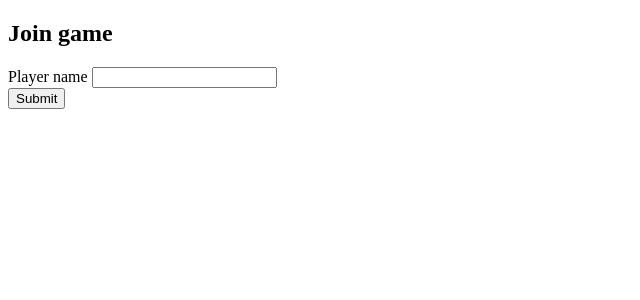
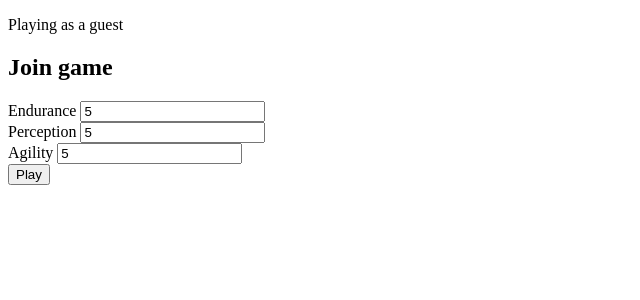
Before and after one commit to meta-monad/webdev-ca2, a Flask app: page /game in a window 1280 px wide. Shown: the top 300 px of the page, without its empty margins (0-640 px from the left). Run offline with Flask 3, Linux system fonts and the light colour scheme.

Commit message:
Start work on an account system.

```diff
--- a/app.py
+++ b/app.py
@@ -1,8 +1,11 @@
 from flask import Flask, render_template, request, session, redirect, url_for, g
+from forms import *
+from werkzeug.security import generate_password_hash, check_password_hash
 from flask_session import Session
 
 from game import Player, make_response
 from global_state import GlobalState
+from database import get_db, close_db
 from datetime import datetime
 import json
 
@@ -14,6 +17,8 @@ Session(app)
 
 gamestate = GlobalState()
 
+app.teardown_appcontext(close_db)
+
 @app.before_request
 def get_game_state():
     g.gamesessions = gamestate.get_data()
@@ -22,12 +27,84 @@ def get_game_state():
 def save_game_state():
     gamestate.set_data(g.gamesessions)
 
+def login_required(view):
+    @wraps(view)
+    def wrapped_view(*args, **kwargs):
+        if not "user" in session:
+            return redirect(url_for("login", next=request.full_path))
+        return view(*args, **kwargs)
+    return wrapped_view
+
 @app.route("/")
 def index():
     return render_template("index.html")
 
+@app.route("/register", methods=["GET", "POST"])
+def register():
+    form = registrationForm()
+    if form.validate_on_submit():
+        db = get_db()
+        username = form.username.data
+        password = form.password.data
+
+        user_entry = db.execute("""
+                                    SELECT *
+                                    FROM users
+                                    WHERE username = ?
+                                """, (username,)).fetchone()
+        if user_entry:
+            form.username.errors.append("User already registered")
+        else:
+            db.execute("""
+                        INSERT INTO users
+                            (username, password_hash)
+                        VALUES
+                            (?, ?)
+                       """, (username, generate_password_hash(password)))
+            db.commit()
+            return redirect(url_for('login'))
+    return render_template("register.html", title="Registration", form=form)
+
+@app.route("/login", methods=["GET", "POST"])
+def login():
+    form = loginForm()
+    if form.validate_on_submit():
+        db = get_db()
+        username = form.username.data
+        password = form.password.data
+        user_entry = db.execute("""
+                                    SELECT *
+                                    FROM users
+                                    WHERE username = ?
+                                """, (username,)).fetchone()
+        if not user_entry:
+            form.username.errors.append("User doesn't exist")
+        elif not check_password_hash(user_entry["password_hash"], password):
+            form.password.errors.append("Password is incorrect")
+
+        else:
+            session.clear()
+            session["user"] = dict(user_entry)
+            session.modified = True
+            if next_page := request.args.get("next"):
+                return redirect(next_page)
+            return redirect(url_for('index'))
+    return render_template("login.html", title="Log in", form=form)
+
+@app.route("/logout")
+def logout():
+    session.clear()
+    session.modified = True
+    return redirect(url_for('index'))
+
 @app.route("/game")
 def game():
+    g.disabled = ""
+    if "player" in session:
+        g.disabled = "disabled"
+        g.endurance = session["player"].endurance
+        g.perception = session["player"].perception
+        g.agility = session["player"].agility
     return render_template("game.html")
 
 @app.route("/mapeditor")
@@ -36,18 +113,24 @@ def mapeditor():
 
 @app.route("/begin_session", methods=["POST"])
 def begin_session():
-    player_name = request.form["player_name"]
+    user = session.get("user")
 
-    if not len(player_name.strip()):
-        return make_response("error", "empty username")
-
-    if player_name not in g.gamesessions and len(player_name):
-        # player starts new game
-
-        # TODO: health should depend on endurance
-        # TODO: spawn positions
-        player = Player(2, 1, datetime.now(), 10, 10)
-        g.gamesessions[player_name] = {
+    if not user or user["username"] not in g.gamesessions:
+        endurance = int(request.form["endurance"])
+        perception = int(request.form["endurance"])
+        agility = int(request.form["endurance"])
+        if (endurance + perception + agility > 15):
+            return make_response("error", "attibutes must sum to 15")
+        player = Player(
+                0, 0,
+                datetime.now(),
+                endurance,
+                perception,
+                agility,
+                endurance,
+                endurance
+        )
+        new_game = {
             "player" : player,
             "gameMap" : [
                             [1,1,2],
@@ -59,47 +142,47 @@ def begin_session():
                             [3,3,3],
                         ],
             "entities" : [
-                    {
-                        "constructor" : "enemy",
-                        "position" : [5,0],
-                        "args" : {
-                            "name" : "boogoo",
-                            "attackPoints" : 5
-                        }
+                {
+                    "constructor" : "enemy",
+                    "position" : [5,0],
+                    "args" : {
+                        "name" : "boogoo",
+                        "attackPoints" : 5
                     }
+                }
             ]
         }
+        if user:
+            g.gamesessions[user["username"]] = new_game
+            session["player"] = player
+            session.modified = True
+            save_game_state()
+        return make_response("success", new_game)
 
-        session["player"] = player
     else:
-        session["player"] = g.gamesessions[player_name]["player"]
-    session["player_name"] = player_name
+        session["player"] = g.gamesessions[user["username"]]["player"]
     session.modified = True
     save_game_state()
 
-    return make_response("success", g.gamesessions[player_name])
+    return make_response("success", g.gamesessions[user["username"]])
 
 @app.route("/end_session", methods=["GET"])
 def end_session():
-    session.clear()
-    session.modified = True
-    save_game_state()
     return redirect(url_for('index'))
 
 @app.route("/save_game", methods=["POST"])
 def set_state():
     if "player" in session:
-
         x = int(request.form["x"])
         y = int(request.form["y"])
         hp = int(request.form["HP"])
-        maxHP = int(request.form["maxHP"])
 
-        player = Player(x, y, datetime.now(), hp, maxHP)
+        player = session["player"]
+        player.update(x, y, hp)
         session["player"] = player
         session.modified = True
 
-        g.gamesessions[session["player_name"]]["player"] = player
+        g.gamesessions[session["user"]["username"]]["player"] = player
         save_game_state()
         return make_response("success", None)
     else:
--- /dev/null
+++ b/database.py
@@ -0,0 +1,18 @@
+from flask import g
+import os
+import sqlite3
+
+DATABASE = os.path.join(os.path.abspath(os.path.dirname(__file__)), "app.db")
+
+def get_db():
+    if "db" not in g:
+        g.db = sqlite3.connect(DATABASE,
+            detect_types=sqlite3.PARSE_DECLTYPES
+        )
+        g.db.row_factory = sqlite3.Row
+    return g.db
+
+def close_db(e=None):
+    db = g.pop("db", None)
+    if db is not None:
+        db.close()
--- a/global_state.py
+++ b/global_state.py
@@ -15,7 +15,15 @@ class GlobalState():
             data = json.load(f)
         for player_name in data.keys():
             player_raw = data[player_name]["player"]
-            data[player_name]["player"] = game.Player(player_raw["x"], player_raw["y"], player_raw["last_update"], player_raw["health"], player_raw["maxHealth"])
+            data[player_name]["player"] = game.Player(
+                    player_raw["x"], player_raw["y"],
+                    player_raw["last_update"],
+                    player_raw["endurance"],
+                    player_raw["perception"],
+                    player_raw["agility"],
+                    player_raw["health"],
+                    player_raw["maxHealth"]
+            )
         return data
 
     def set_data(self, data):
--- a/static/game.js
+++ b/static/game.js
@@ -167,7 +167,7 @@ function canTraverse(gameMap, tileTranslation, entities, row, col) {
         && col < gameMap[row].length
         && (tileTranslation[gameMap[row][col]]?.traversable ?? false)
         && entities.every(e => {
-            return (row != e.position.x) || (col != e.position.y);
+            return ((row != e.position.x) || (col != e.position.y)) && e.internalState.alive;
         })
     );
 }
--- a/static/main.js
+++ b/static/main.js
@@ -14,6 +14,7 @@ let player = {
     width : 8,
     height : 16,
     attributes : { // TODO
+        endurance : 5,
         perception : 5,
         agility: 5,
     },
@@ -155,14 +156,19 @@ function init() {
     form.addEventListener("submit", (event) => {
         event.preventDefault();
 
-        let player_name = document.getElementById("player_name").value;
-        game_init(player_name);
+        game_init();
     });
 }
 
-function game_init(player_name) {
+function game_init() {
+    let endurance = document.getElementById("endurance").value;
+    let perception = document.getElementById("perception").value;
+    let agility = document.getElementById("agility").value;
+
     let data = new FormData();
-    data.append("player_name", player_name);
+    data.append("endurance", endurance);
+    data.append("perception", perception);
+    data.append("agility", agility);
 
     makeRequest("./begin_session", data, (response) => {
         console.log(response);
@@ -316,7 +322,7 @@ function draw() {
         }
 
         // auto-save
-        if (gameTickCounter % 300 === 0) { // 10s
+        if (gameTickCounter % 300 === 0 && document.getElementById("guest-marker") === null) { // 10s
             saveGameState(player);
         }
     } else if (gameTickCounter % 3 === 0 && playerCombatTurn) {
--- a/static/network.js
+++ b/static/network.js
@@ -42,7 +42,6 @@ async function saveGameState(player) {
     player_data.append("x", player.position.x);
     player_data.append("y", player.position.y);
     player_data.append("HP", player.health);
-    player_data.append("maxHP", player.maxHealth);
     return makeRequest("./save_game", player_data, empty, empty);
 }
 
--- a/templates/game.html
+++ b/templates/game.html
@@ -4,13 +4,25 @@
 {% endblock %}
 
 {% block body %}
+{% if "user" not in session %}
+<p id="guest-marker">Playing as a guest</p>
+{% endif %}
 <section id="join_form">
     <h1>Join game</h1>
     <form>
-        <label for"">Player name</label>
-        <input id="player_name" name="player_name" type="text" required />
+        {% if "player" in session %}
+        <p>You are already in a session</p>
+        {% endif %}
+        <label for="endurance">Endurance</label>
+        <input id="endurance" name="endurance" type="number" value={{ g.get("endurance", 5) }} required {{g.disabled}}/>
         <br />
-        <input type="submit" />
+        <label for="perception">Perception</label>
+        <input id="perception" name="perception" type="number" value={{ g.get("perception", 5) }} required {{g.disabled}}/>
+        <br />
+        <label for="agility">Agility</label>
+        <input id="agility" name="agility" type="number" value={{ g.get("agility", 5) }} required {{g.disabled}}/>
+        <br /Play>
+        <input type="submit" value="Play"/>
     </form>
     <p id="error"></p>
 </section>
```
Also changed, not shown: forms.py (added, +16 -0 lines), game.py (+9 -1 lines), schema.sql (added, +15 -0 lines), templates/login.html (added, +22 -0 lines), templates/register.html (added, +29 -0 lines), 1 other file.
